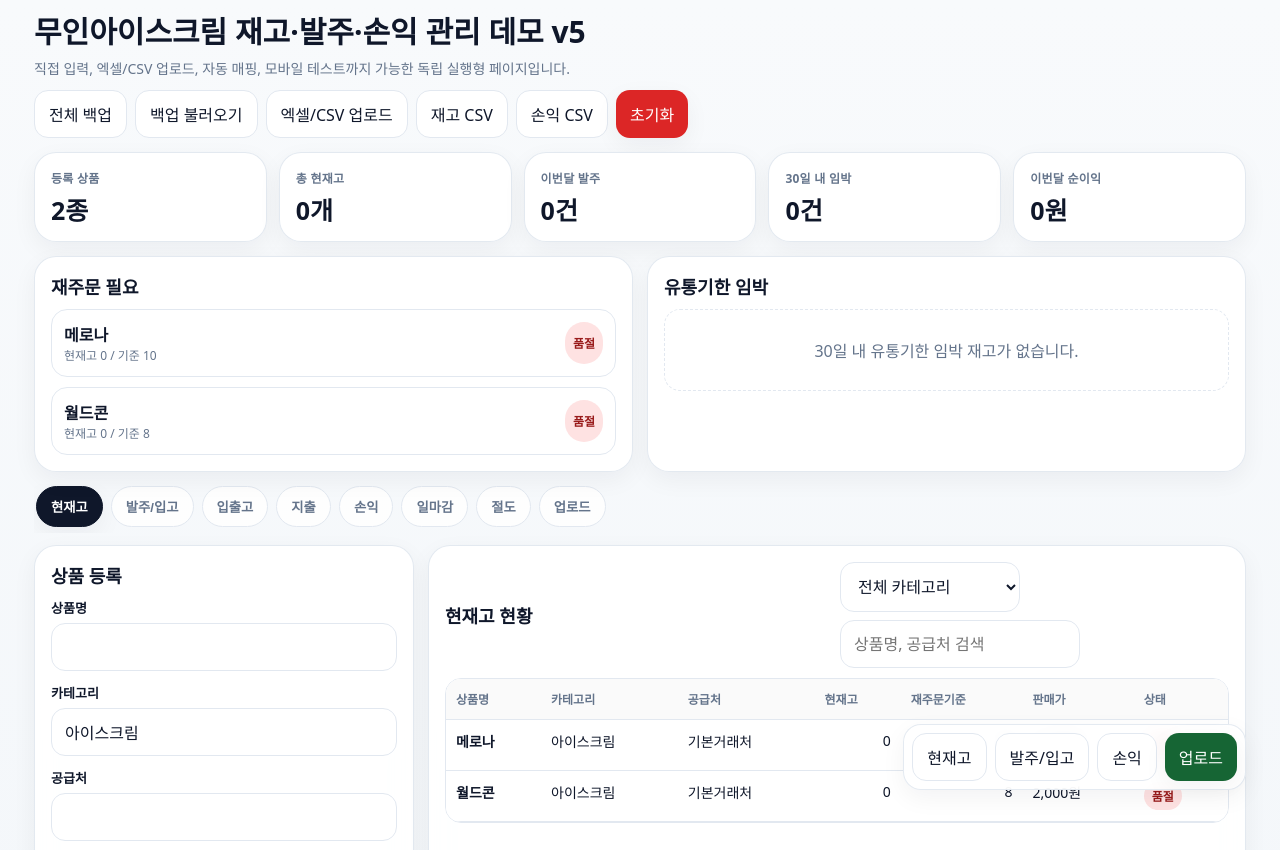
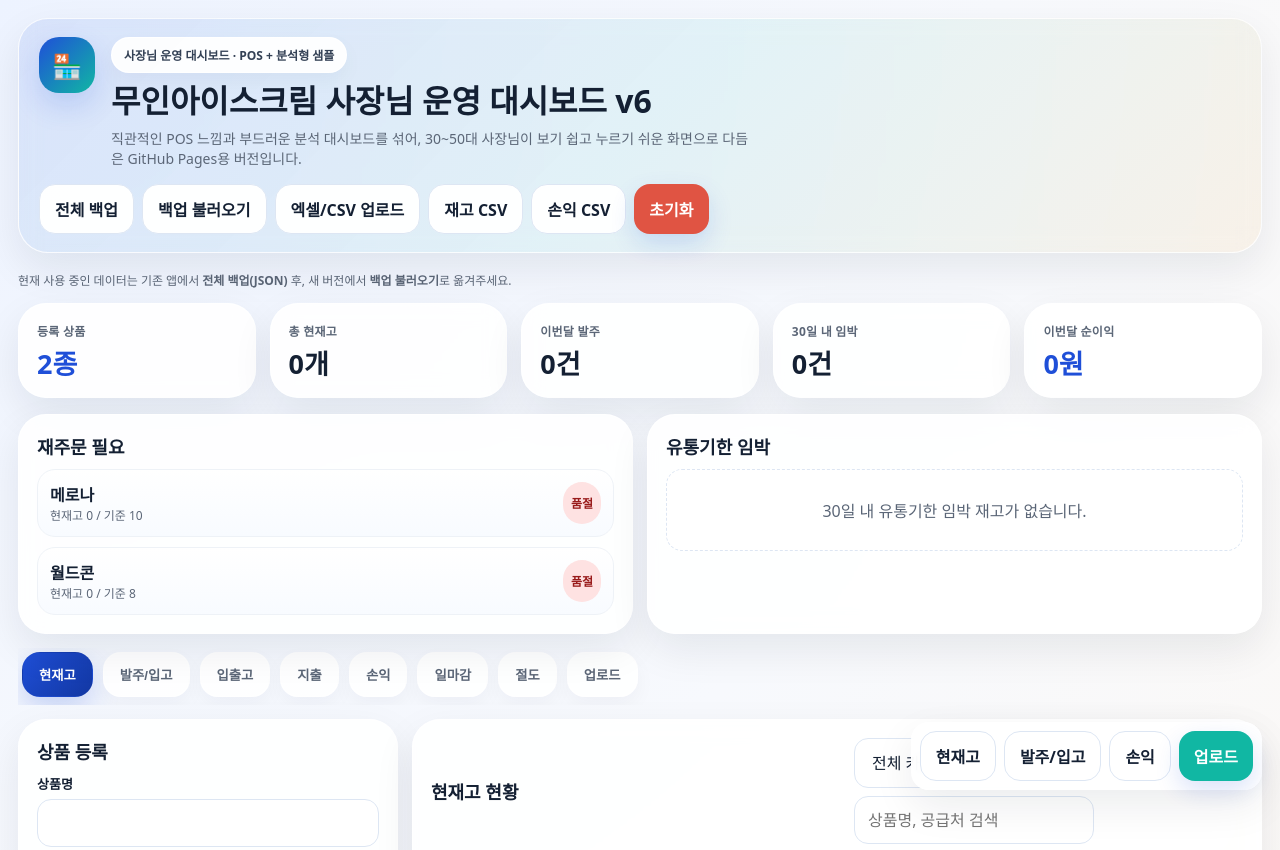
Before and after one commit to gojupasu-dev/icecream-app, a plain HTML site: page index.html in a window 1280 px wide. Shown: the top 850 px of the page. Drawn offline with Linux system fonts and the light colour scheme.

Commit message:
Add files via upload

```diff
--- a/index.html
+++ b/index.html
@@ -3,41 +3,41 @@
 <head>
 <meta charset="utf-8" />
 <meta name="viewport" content="width=device-width,initial-scale=1,viewport-fit=cover" />
-<title>무인아이스크림 재고·발주·손익 관리 데모 v5</title>
+<title>무인아이스크림 사장님 운영 대시보드 v6</title>
 <script src="https://cdn.jsdelivr.net/npm/xlsx/dist/xlsx.full.min.js"></script>
 <style>
   :root{
-    --bg:#f8fafc; --card:#ffffff; --line:#e2e8f0; --text:#0f172a; --muted:#64748b;
-    --primary:#0f172a; --soft:#f1f5f9; --danger:#dc2626; --warn:#ea580c; --success:#166534;
-    --shadow:0 8px 24px rgba(15,23,42,.05);
+    --bg:#edf3ff; --card:#ffffff; --line:#dde6f3; --text:#142033; --muted:#5b6677;
+    --primary:#1f4fd8; --primary-dark:#1237a2; --teal:#11b7a3; --orange:#ef9a22; --danger:#e05443; --warn:#ef9a22; --success:#16a34a; --soft:#f4f7fb;
+    --shadow:0 16px 40px rgba(15,23,42,.08);
   }
   *{box-sizing:border-box}
-  html,body{margin:0;padding:0;background:linear-gradient(180deg,#f8fafc 0%,#f1f5f9 100%);color:var(--text);font-family:system-ui,-apple-system,Segoe UI,Roboto,Pretendard,sans-serif}
+  html,body{margin:0;padding:0;background:radial-gradient(circle at top left,#edf3ff 0%,#f7f9fd 45%,#fff8ef 100%);color:var(--text);font-family:system-ui,-apple-system,Segoe UI,Roboto,Pretendard,sans-serif}
   body{padding-bottom:36px}
-  .wrap{max-width:1240px;margin:0 auto;padding:14px}
-  .hero{display:flex;gap:12px;justify-content:space-between;align-items:flex-start;flex-wrap:wrap;margin-bottom:14px}
-  .hero h1{font-size:30px;line-height:1.2;margin:0 0 8px}
-  .hero p{margin:0;color:var(--muted);font-size:14px}
+  .wrap{max-width:1320px;margin:0 auto;padding:18px}
+  .hero{display:flex;gap:16px;justify-content:space-between;align-items:flex-start;flex-wrap:wrap;margin-bottom:18px;padding:18px 20px;border:1px solid rgba(255,255,255,.8);border-radius:30px;background:linear-gradient(135deg,rgba(31,79,216,.10),rgba(17,183,163,.08),rgba(239,154,34,.08));box-shadow:var(--shadow);backdrop-filter:blur(10px)}
+  .hero h1{font-size:32px;line-height:1.15;margin:0 0 8px;font-weight:800}
+  .hero p{margin:0;color:var(--muted);font-size:14px;max-width:640px}
   .toolbar{display:flex;gap:8px;flex-wrap:wrap}
   .btn,input,select,textarea{font:inherit}
-  .btn{border:none;background:var(--primary);color:#fff;border-radius:14px;padding:11px 14px;cursor:pointer;transition:.18s transform,.18s opacity,.18s background;box-shadow:var(--shadow)}
+  .btn{border:none;background:var(--primary);color:#fff;border-radius:16px;padding:12px 15px;cursor:pointer;transition:.18s transform,.18s opacity,.18s background,.18s box-shadow;box-shadow:0 10px 24px rgba(31,79,216,.16);font-weight:700}
   .btn:hover{transform:translateY(-1px)}
-  .btn.secondary{background:#fff;color:var(--text);border:1px solid var(--line);box-shadow:none}
-  .btn.soft{background:var(--soft);color:var(--text);box-shadow:none}
+  .btn.secondary{background:rgba(255,255,255,.95);color:var(--text);border:1px solid var(--line);box-shadow:none}
+  .btn.soft{background:var(--soft);color:var(--text);box-shadow:none;border:1px solid var(--line)}
   .btn.danger{background:var(--danger)}
-  .btn.success{background:var(--success)}
+  .btn.success{background:var(--teal)}
   label.filebtn{display:inline-flex;align-items:center;gap:8px}
-  .cards{display:grid;gap:12px;grid-template-columns:repeat(auto-fit,minmax(175px,1fr));margin:12px 0 14px}
-  .card{background:rgba(255,255,255,.92);backdrop-filter:saturate(140%) blur(10px);border:1px solid rgba(226,232,240,.95);border-radius:22px;padding:16px;box-shadow:var(--shadow)}
+  .cards{display:grid;gap:14px;grid-template-columns:repeat(auto-fit,minmax(190px,1fr));margin:14px 0 16px}
+  .card{background:rgba(255,255,255,.90);backdrop-filter:saturate(140%) blur(10px);border:1px solid rgba(255,255,255,.85);border-radius:28px;padding:18px;box-shadow:var(--shadow)}
   .card h3{font-size:12px;color:var(--muted);margin:0 0 8px;font-weight:700;letter-spacing:.02em}
-  .value{font-size:25px;font-weight:800;line-height:1.2}
+  .value{font-size:27px;font-weight:800;line-height:1.15}
   .row{display:grid;gap:14px}
   .grid2{display:grid;grid-template-columns:380px 1fr;gap:14px}
   .grid2equal{display:grid;grid-template-columns:1fr 1fr;gap:14px}
-  .tabs{display:flex;gap:8px;overflow:auto;padding:2px 2px 6px;margin:12px 0;scrollbar-width:none}
+  .tabs{display:flex;gap:10px;overflow:auto;padding:4px 4px 8px;margin:14px 0;scrollbar-width:none}
   .tabs::-webkit-scrollbar{display:none}
-  .tab{border:1px solid var(--line);background:rgba(255,255,255,.85);border-radius:999px;padding:10px 14px;cursor:pointer;white-space:nowrap;font-weight:700;color:var(--muted)}
-  .tab.active{background:var(--primary);color:#fff;border-color:var(--primary);box-shadow:var(--shadow)}
+  .tab{border:1px solid rgba(255,255,255,.85);background:rgba(255,255,255,.88);border-radius:18px;padding:12px 16px;cursor:pointer;white-space:nowrap;font-weight:800;color:var(--muted);box-shadow:0 8px 20px rgba(15,23,42,.04)}
+  .tab.active{background:linear-gradient(135deg,var(--primary),var(--primary-dark));color:#fff;border-color:transparent;box-shadow:0 12px 28px rgba(31,79,216,.22)}
   .section{display:none}
   .section.active{display:block}
   .titlebar{display:flex;justify-content:space-between;align-items:center;gap:10px;flex-wrap:wrap;margin-bottom:10px}
@@ -101,14 +101,34 @@
   .icon-pencil:before{content:'';position:absolute;left:1px;top:7px;width:11px;height:3px;background:currentColor;transform:rotate(-35deg);border-radius:2px}
   .icon-pencil:after{content:'';position:absolute;left:10px;top:2px;width:0;height:0;border-left:4px solid currentColor;border-top:3px solid transparent;border-bottom:3px solid transparent;transform:rotate(-35deg)}
 
+
+  .hero-badge{display:inline-flex;align-items:center;gap:8px;padding:8px 12px;background:rgba(255,255,255,.92);border:1px solid rgba(255,255,255,.9);border-radius:999px;font-size:12px;font-weight:800;color:#334155;margin-bottom:10px;box-shadow:0 8px 20px rgba(15,23,42,.04)}
+  .hero-icon{display:flex;align-items:center;justify-content:center;width:56px;height:56px;border-radius:20px;background:linear-gradient(135deg,#1f4fd8,#11b7a3);color:#fff;font-weight:900;font-size:24px;box-shadow:0 12px 28px rgba(31,79,216,.18)}
+  .summary-note{font-size:12px;color:var(--muted);margin-top:6px}
+  .card:nth-child(1) .value,.card:nth-child(5) .value{color:#1f4fd8}
+  .card:nth-child(6) .value{color:#16a34a}
+  .item{border:1px solid #eef2f7;border-radius:18px;background:linear-gradient(180deg,#fff,#f8fbff)}
+  .tablewrap{overflow:auto;border-radius:20px;border:1px solid var(--line);background:#fff}
+  table{min-width:760px;background:#fff}
+  th{background:linear-gradient(180deg,#1f2937,#273548);color:#fff;font-size:13px}
+  .sticky-actions .inner{background:rgba(255,255,255,.94);border:1px solid rgba(255,255,255,.88);box-shadow:var(--shadow)}
+  @media (max-width:640px){
+    .hero{padding:16px}
+    .hero h1{font-size:24px}
+    .cards{grid-template-columns:1fr 1fr}
+  }
 </style>
 </head>
 <body>
 <div class="wrap">
   <div class="hero">
-    <div>
-      <h1>무인아이스크림 재고·발주·손익 관리 데모 v5</h1>
-      <p>직접 입력, 엑셀/CSV 업로드, 자동 매핑, 모바일 테스트까지 가능한 독립 실행형 페이지입니다.</p>
+    <div style="display:flex;gap:16px;align-items:flex-start">
+      <div class="hero-icon">🏪</div>
+      <div>
+        <div class="hero-badge">사장님 운영 대시보드 · POS + 분석형 샘플</div>
+        <h1>무인아이스크림 사장님 운영 대시보드 v6</h1>
+        <p>직관적인 POS 느낌과 부드러운 분석 대시보드를 섞어, 30~50대 사장님이 보기 쉽고 누르기 쉬운 화면으로 다듬은 GitHub Pages용 버전입니다.</p>
+      </div>
     </div>
     <div class="toolbar">
       <button class="btn secondary" onclick="downloadBackup()">전체 백업</button>
@@ -120,7 +140,7 @@
     </div>
   </div>
 
-  <div id="importMessage"></div>
+  <div id="importMessage"></div><div class="summary-note">현재 사용 중인 데이터는 기존 앱에서 <b>전체 백업(JSON)</b> 후, 새 버전에서 <b>백업 불러오기</b>로 옮겨주세요.</div>
   <div class="cards" id="summaryCards"></div>
   <div class="split" id="alertsRow"></div>
   <div class="tabs" id="tabs"></div>
```
Also changed, not shown: README.md.
